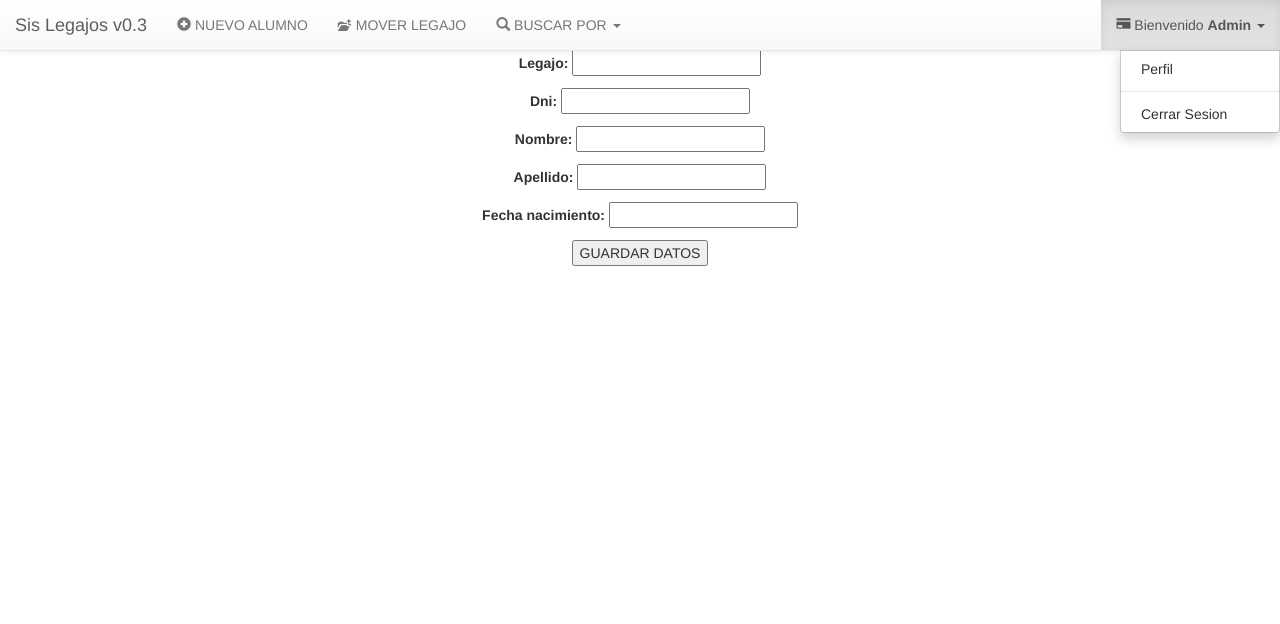
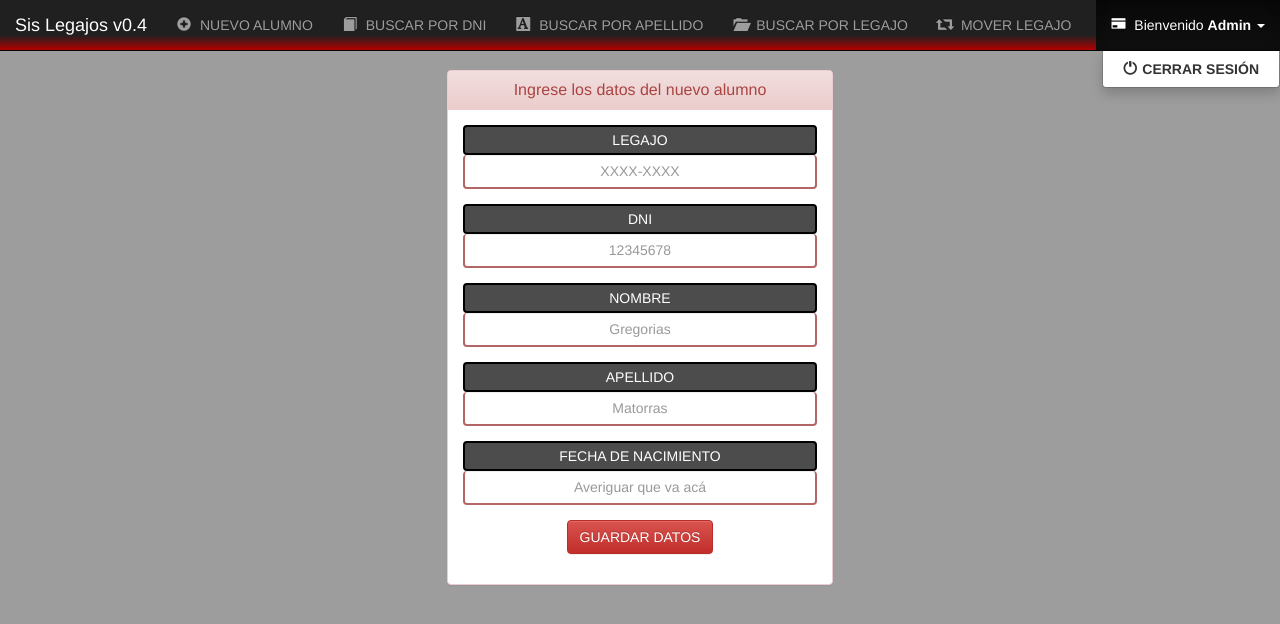
Before and after one commit to Informatorio/Sis_legajos, a Django app: page /nuevo_alumno/ in a window 1280 px wide, after a click that opens the changed part. Shown: the top 624 px of the page. Run offline with Django 3.2, Linux system fonts and the light colour scheme; a user stored in the database is signed in; some libraries are stand-ins or nearby versions.

Commit message:
Cambio de nombre a Styles y... Tuning General de base y nuevo alumno.

```diff
--- a/Alumnos/static/css/style.css
+++ /dev/null
@@ -1,19 +0,0 @@
-#AlertaVerdeArriba{
-	float: left;
-	width: 100%;
-	text-align: center;
-	margin: 0px 0px;
-}
-
-#MarginDeArriba{
-	margin-top:50px;
-	text-align:center;
-}
-
-#content{
-	padding: 0px;
-}
-
-#BotonIniciarSesion{
-	margin-right: 0px;
-}
--- /dev/null
+++ b/Alumnos/static/css/styles.css
@@ -0,0 +1,170 @@
+body{
+	background-color: #9d9d9d;
+}
+
+#navbar {
+	background-color: red;
+}
+
+#AlertaRojaArriba{
+	float: left;
+	width: 100%;
+	text-align: center;
+	margin: 0px 0px;
+}
+
+#MarginDeArriba{
+	margin-top:70px;
+	text-align:center;
+}
+
+#content{
+	padding: 0px;
+}
+
+#BotonIniciarSesion{
+	margin-right: 0px;
+}
+
+.tabla-resultado th{
+	text-align:center;
+}
+
+.panel-heading{
+	text-align:center;
+}
+
+.container{
+	text-align:center;
+}
+
+.glyphicon{
+	margin-right: 5px;
+}
+
+.input-group-addon:first-child {
+	border: 2px solid #000;
+	border-radius: 4px;
+	background-color: #000000B3;
+	color: #fff;
+}
+
+.form-group{
+	text-align: center;
+}
+
+.form-control{
+	text-align: center;
+	border: 2px solid #80000099;
+	border-top: 0px;
+}
+
+.form-control:focus {
+  border-color: #FF0808;
+  outline: 0;
+  box-shadow: inset 0 1px 1px rgba(0,0,0,.075),0 0 8px rgb(255, 0, 0);
+}
+
+/* ################################## MODIFICACIÓN SERIA AL INVERSE NAVBAR ########################### */
+
+.navbar-inverse {
+  background-image:linear-gradient(to top,#b10000 0,#202020 30%);
+}
+.navbar-inverse .navbar-brand {
+  color: #9d9d9d;
+}
+.navbar-inverse .navbar-brand:hover,
+.navbar-inverse .navbar-brand:focus {
+  color: #fff;
+  background-color: transparent;
+}
+.navbar-inverse .navbar-text {
+  color: #9d9d9d;
+}
+.navbar-inverse .navbar-nav > li > a {
+  color: #9d9d9d;
+}
+.navbar-inverse .navbar-nav > li > a:hover,
+.navbar-inverse .navbar-nav > li > a:focus {
+  color: #fff;
+  background-color: transparent;
+}
+.navbar-inverse .navbar-nav > .active > a,
+.navbar-inverse .navbar-nav > .active > a:hover,
+.navbar-inverse .navbar-nav > .active > a:focus {
+  color: #fff;
+  background-color: #080808;
+}
+.navbar-inverse .navbar-nav > .disabled > a,
+.navbar-inverse .navbar-nav > .disabled > a:hover,
+.navbar-inverse .navbar-nav > .disabled > a:focus {
+  color: #444;
+  background-color: transparent;
+}
+.navbar-inverse .navbar-toggle {
+  border-color: #333;
+}
+.navbar-inverse .navbar-toggle:hover,
+.navbar-inverse .navbar-toggle:focus {
+  background-color: #333;
+}
+.navbar-inverse .navbar-toggle .icon-bar {
+  background-color: #fff;
+}
+.navbar-inverse .navbar-collapse,
+.navbar-inverse .navbar-form {
+  border-color: #101010;
+}
+.navbar-inverse .navbar-nav > .open > a,
+.navbar-inverse .navbar-nav > .open > a:hover,
+.navbar-inverse .navbar-nav > .open > a:focus {
+  color: #fff;
+  background-color: #080808;
+}
+@media (max-width: 767px) {
+  .navbar-inverse .navbar-nav .open .dropdown-menu > .dropdown-header {
+    border-color: #080808;
+  }
+  .navbar-inverse .navbar-nav .open .dropdown-menu .divider {
+    background-color: #080808;
+  }
+  .navbar-inverse .navbar-nav .open .dropdown-menu > li > a {
+    color: #9d9d9d;
+  }
+  .navbar-inverse .navbar-nav .open .dropdown-menu > li > a:hover,
+  .navbar-inverse .navbar-nav .open .dropdown-menu > li > a:focus {
+    color: #fff;
+    background-color: transparent;
+  }
+  .navbar-inverse .navbar-nav .open .dropdown-menu > .active > a,
+  .navbar-inverse .navbar-nav .open .dropdown-menu > .active > a:hover,
+  .navbar-inverse .navbar-nav .open .dropdown-menu > .active > a:focus {
+    color: #fff;
+    background-color: #080808;
+  }
+  .navbar-inverse .navbar-nav .open .dropdown-menu > .disabled > a,
+  .navbar-inverse .navbar-nav .open .dropdown-menu > .disabled > a:hover,
+  .navbar-inverse .navbar-nav .open .dropdown-menu > .disabled > a:focus {
+    color: #444;
+    background-color: transparent;
+  }
+}
+.navbar-inverse .navbar-link {
+  color: #9d9d9d;
+}
+.navbar-inverse .navbar-link:hover {
+  color: #fff;
+}
+.navbar-inverse .btn-link {
+  color: #9d9d9d;
+}
+.navbar-inverse .btn-link:hover,
+.navbar-inverse .btn-link:focus {
+  color: #fff;
+}
+.navbar-inverse .btn-link[disabled]:hover,
+fieldset[disabled] .navbar-inverse .btn-link:hover,
+.navbar-inverse .btn-link[disabled]:focus,
+fieldset[disabled] .navbar-inverse .btn-link:focus {
+  color: #444;
+}
--- a/Alumnos/templates/base.html
+++ b/Alumnos/templates/base.html
@@ -7,30 +7,31 @@
 		<link rel="stylesheet" type="text/css" href="/static/css/bootstrap.min.css">
 		<link rel="stylesheet" type="text/css" href="/static/css/bootstrap-theme.min.css">
 		<!-- CSS -->
-		<link rel="stylesheet" type="text/css" href="/static/css/style.css">
+		<link rel="stylesheet" type="text/css" href="/static/css/styles.css">
 	</head>
 	<body>
 
-<!-- #################################### COMIENZO TOPBAR ############################################ -->
+<!-- ################################## COMIENZO TOPBAR ##################################### -->
 
-<nav class="navbar navbar-default navbar-fixed-top">
-    <!-- Brand and toggle get grouped for better mobile display -->
+<!-- COLOR DE FONDO: #9d9d9d -->
+
+
+<nav class="navbar navbar-inverse navbar-fixed-top">
     <div class="navbar-header">
-      <a class="navbar-brand" href="/home">Sis Legajos v0.3</a>
+      <a class="navbar-brand" href="/home">Sis Legajos v0.4</a>
     </div>
 
-<!-- #################################### COMIENZO BOTONES ############################################ -->
+<!-- ################################# COMIENZO BOTONES ####################################### -->
 
 	<div class="collapse navbar-collapse" id="bs-example-navbar-collapse-1">
 
 		{% if not user.is_authenticated %}
 			<ul class="nav navbar-nav">
 				<li class="disabled"><a href="#"><span class="glyphicon glyphicon-remove" aria-hidden="true"></span> NUEVO ALUMNO</a></li>
+				<li class="disabled"><a href="#"><span class="glyphicon glyphicon-remove" aria-hidden="true"></span> BUSCAR POR DNI</a></li>
+				<li class="disabled"><a href="#"><span class="glyphicon glyphicon-remove" aria-hidden="true"></span> BUSCAR POR APELLIDO</a></li>
+				<li class="disabled"><a href="#"><span class="glyphicon glyphicon-remove" aria-hidden="true"></span> BUSCAR POR LEGAJO</a></li>
 				<li class="disabled"><a href="#"><span class="glyphicon glyphicon-remove" aria-hidden="true"></span> MOVER LEGAJO</a></li>
-				<li class="disabled"><a href="#"><span class="glyphicon glyphicon-remove" aria-hidden="true"></span> BUSCAR POR</a></li>
-<!--		<li class="disabled"><a href="#"><span class="glyphicon glyphicon-remove" aria-hidden="true"></span> BOTON 4 </a></li>
-			<li class="disabled"><a href="#"><span class="glyphicon glyphicon-remove" aria-hidden="true"><
-/span> BOTON 5</a></li> -->
 			</ul>
 		{% else %}
 
@@ -39,14 +40,23 @@
 		<li class="nav-item">
 			<a class="nav-link" href="/nuevo_alumno"><span class="glyphicon glyphicon-plus-sign" aria-hidden="false"></span> NUEVO ALUMNO</a>
 		</li>
-
 		<li class="nav-item">
-			<a class="nav-link" href="#"><span class="glyphicon glyphicon-level-up" aria-hidden="false"></span> MOVER LEGAJO</a>
+			<a class="nav-link" href="/busqueda_dni"><span class="glyphicon glyphicon-book" aria-hidden="false"></span> BUSCAR POR DNI</a>
+		</li>
+		<li class="nav-item">
+			<a class="nav-link" href="/busqueda_apellido"><span class="glyphicon glyphicon-text-background" aria-hidden="false"></span> BUSCAR POR APELLIDO</a>
+		</li>
+		<li class="nav-item">
+			<a class="nav-link" href="/busqueda_legajo"><span class="glyphicon glyphicon-folder-open" aria-hidden="false"></span> BUSCAR POR LEGAJO</a>
+		</li>
+		<li class="nav-item">
+			<a class="nav-link" href="#"><span class="glyphicon glyphicon-retweet" aria-hidden="false"></span> MOVER LEGAJO</a>
 		</li>
 
-<!-- #################################### COMIENZO DROPDOWN ############################################ -->
 
+<!-- ################################# COMIENZO DROPDOWN ####################################### -->
 
+<!--
 		<li class="dropdown">
 			<a href="#" class="dropdown-toggle" data-toggle="dropdown" role="button" aria-haspopup="true" aria-expanded="false"><span class="glyphicon glyphicon-search" aria-hidden="true"></span> BUSCAR POR <span class="caret"></span></a>
 			<ul class="dropdown-menu">
@@ -60,12 +70,12 @@
 
 				<li><a href="/busqueda_legajo"><span class="glyphicon glyphicon-folder-open" aria-hidden="true" style="margin-right: 5px"></span> LEGAJO </a></li>
 			</ul>
-		</li>
+		</li> -->
+
 	</ul>
-
 	{% endif %}
 
-<!-- #################################### COMIENZO LOGIN ############################################ -->
+<!-- ################################## COMIENZO LOGIN ############################################ -->
 
 		<ul class="nav navbar-nav navbar-right" id="BotonIniciarSesion">
 		{% if not user.is_authenticated %}
@@ -74,24 +84,22 @@
 			<li class="dropdown">
 			<a href="#" class="dropdown-toggle" data-toggle="dropdown" role="button" aria-haspopup="true" aria-expanded="false"><span class="glyphicon glyphicon-credit-card" aria-hidden="true"></span> Bienvenido <b>{{ user.username }}</b> <span class="caret"></span></a>
 				<ul class="dropdown-menu">
-				<li><a href="#">Perfil</a></li>
-				<li role="separator" class="divider"></li>
-				<li><a href="/logout/">Cerrar Sesion</a></li>
+					<li><a href="/logout/"><span class="glyphicon glyphicon-off" aria-hidden="true"></span><b>CERRAR SESIÓN</b></a></li>
 				</ul>
 			</li>
 		{% endif %}
 		</ul>
+	</div>
 </nav>
-<!-- ####################################### FIN LOGIN ############################################## -->
-<!-- ####################################### FIN TOPBAR ############################################ -->
+<!-- ################################### FIN LOGIN ########################################## -->
+<!-- ################################# FIN TOPBAR ############################################ -->
 
 
 			<div class="corregir-menu-fix" id="MarginDeArriba">
 			</div>
-			<div class="col-lg-12" class="col-md-8" class="col-sm-12" id="content">
+			<div class="container-fluid">
 				{% block content %}
 				{% endblock %}
-			</div>
 			</div>
 
 <script src="https://code.jquery.com/jquery-3.1.1.js" integrity="sha256-16cdPddA6VdVInumRGo6IbivbERE8p7CQR3HzTBuELA=" crossorigin="anonymous"></script>
--- a/Alumnos/templates/busqueda.html
+++ b/Alumnos/templates/busqueda.html
@@ -8,7 +8,6 @@
 	{{ form.as_p }}
 
 	<input type="submit" value="Buscar">
-
 </form>
 
 {% endblock %}
--- a/Alumnos/templates/home.html
+++ b/Alumnos/templates/home.html
@@ -1,9 +1,8 @@
 {% extends "base.html" %}
 
 {% block content %}
-
 		{% if not user.is_authenticated %}
-				<div class="alert alert-success alert-dismissible" id="AlertaVerdeArriba" role="alert">
+			<div class="alert alert-danger alert-dismissible" id="AlertaRojaArriba" role="alert">
 			<button type="button" class="close" data-dismiss="alert" aria-label="Close">
 			<span aria-hidden="true">&times;</span></button>
 			<b>Si inicia sesión podrá acceder a las funciones.</b>
@@ -11,7 +10,7 @@
 		{% endif %}
 
 	<div class="jumbotron">
-		<div class="container" style="text-align:center">
+		<div class="container">
 			  <h1>Bienvenidos al Sistema de Legajos</h1>
 			  <p>Puede buscar legajos, agregar un nuevo alumno y mover la ubicación de un Legajo utilizando los botones de la barra superior.</p>
 		</div>
--- a/Alumnos/templates/nuevo_alumno.html
+++ b/Alumnos/templates/nuevo_alumno.html
@@ -2,15 +2,50 @@
 {% block title %} Nuevo Alumno {% endblock %}
 
 {% block content %}
-<div class="container">
-	<form action="/nuevo_alumno/" method="POST" style="text-align:center;">
+
+<div class="col-md-4 col-md-offset-4">
+	<div class="panel panel-danger">
+		<div class="panel-heading">
+			<h3 class="panel-title">Ingrese los datos del nuevo alumno</h3>
+		</div>
+		<div class="panel-body">
+			<form action="/nuevo_alumno/" method="POST">
+				{% csrf_token %}
+				<div class="form-group">
+					<span class="input-group-addon" id="basic-addon1">LEGAJO</span>
+					<input type="text" name="legajo" class="form-control" placeholder="XXXX-XXXX" aria-describedby="basic-addon1">
+				</div>
+				<div class="form-group">
+					<span class="input-group-addon" id="basic-addon1">DNI</span>
+					<input type="text" name="dni" class="form-control" placeholder="12345678" aria-describedby="basic-addon1">
+				</div>
+				<div class="form-group">
+					<span class="input-group-addon" id="basic-addon1">NOMBRE</span>
+					<input type="text" name="nombre" class="form-control" placeholder="Gregorias" aria-describedby="basic-addon1">
+				</div>
+				<div class="form-group">
+					<span class="input-group-addon" id="basic-addon1">APELLIDO</span>
+					<input type="text" name="apellido" class="form-control" placeholder="Matorras" aria-describedby="basic-addon1">
+				</div>
+				<div class="form-group">
+					<span class="input-group-addon" id="basic-addon1">FECHA DE NACIMIENTO</span>
+					<input type="text" name="fecha_de_nacimiento" placeholder="Averiguar que va acá" class="form-control" aria-describedby="basic-addon1">
+				</div>
+				<div class="form-group">
+					<button type="submit" class="btn btn-danger">GUARDAR DATOS</button>
+				</div>
+			</form>
+		</div>
+	</div>
+</div>
+
+<!-- 	<form action="/nuevo_alumno/" method="POST">
 
 		{% csrf_token %}
 		{{ form.as_p }}
 
 		<input type="submit" value="GUARDAR DATOS"/>
 
-	</form>
+	</form> -->
 
-</div>
 {% endblock %}
```
Also changed, not shown: Alumnos/templates/alumno.html (+4 -3 lines), Alumnos/templates/login.html (+26 -17 lines), Alumnos/templates/logout.html (+8 -6 lines), Alumnos/templates/resultado.html (+18 -15 lines), db.sqlite3. Lines whose indentation alone changed are shown as unchanged.
